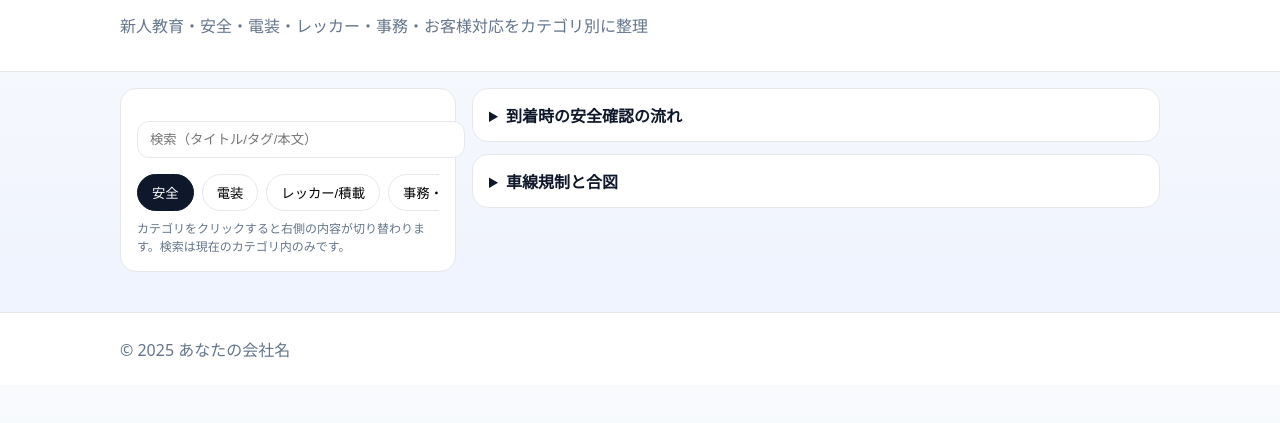
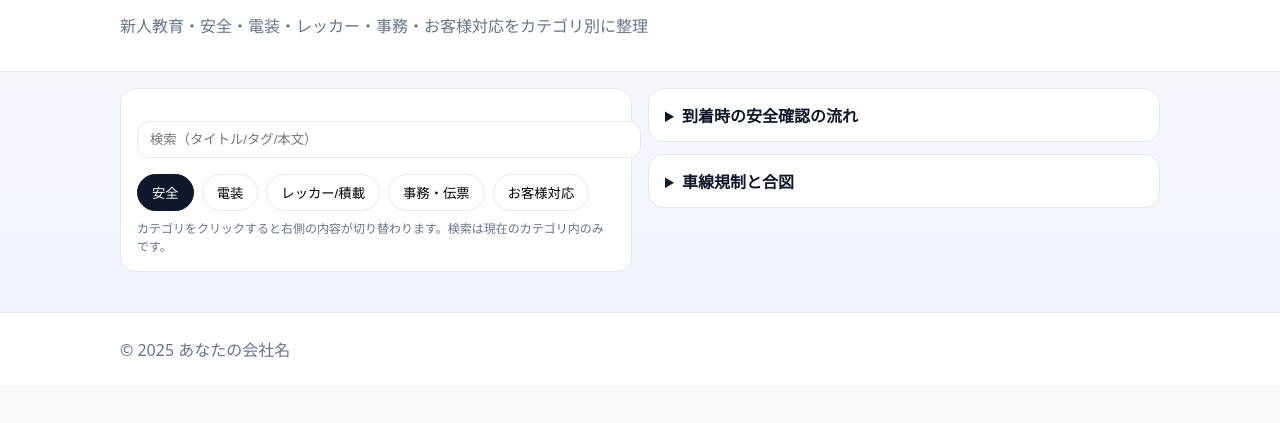
Before and after one commit to 0928Mrpiano/aobaroad5001, a plain HTML site: page index.html in a window 1280 px wide. Shown: the part 53-476 px from the top of the page. Drawn offline with nearby package versions, Linux system fonts and the light colour scheme.

Commit message:
Update styles.css

```diff
--- a/styles.css
+++ b/styles.css
@@ -29,3 +29,5 @@ body { font-family: system-ui, -apple-system, Segoe UI, Roboto, 'Noto Sans JP',
 body {
   background: linear-gradient(180deg, #f8fafc 0%, #eef2ff 100%);
 }
+.sidebar { grid-column: span 6; }
+.content { grid-column: span 6; }
```
